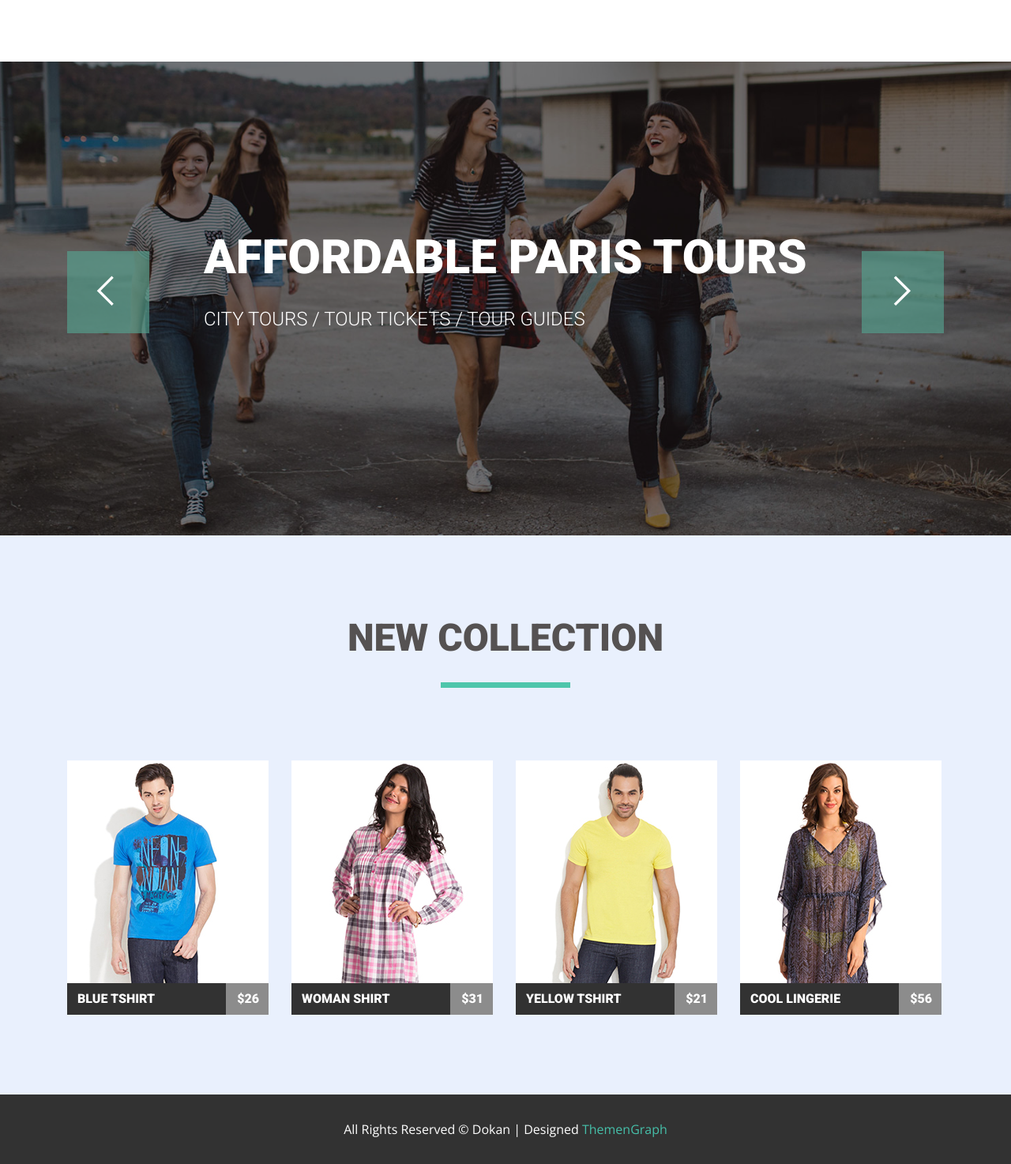
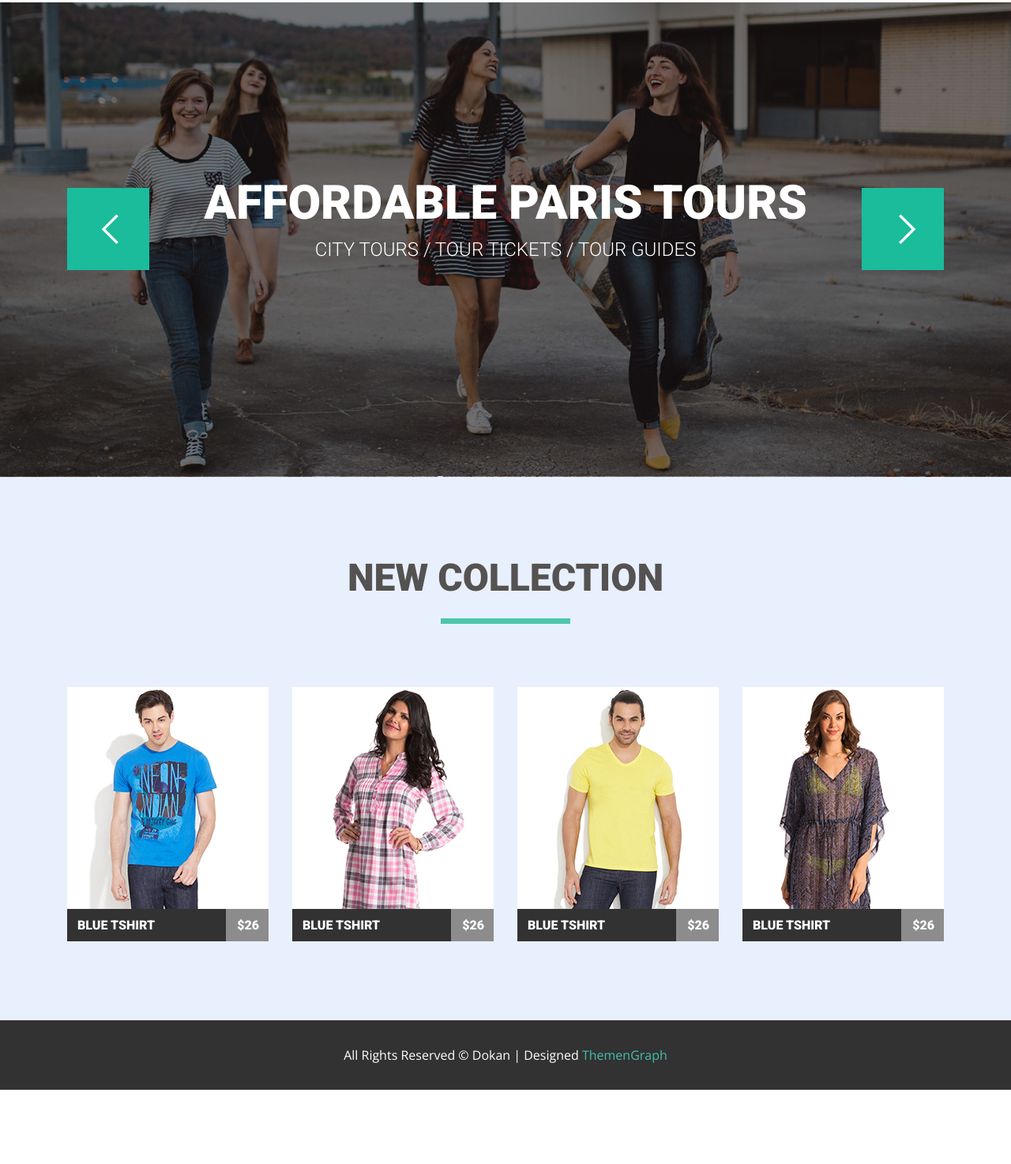
Before and after one commit to YagorlitskiyVyacheslav/goit-fe-course, a plain HTML site: page hw-05/index.html in a window 1280 px wide. Shown: the part 85-1559 px from the top of the page at 79% size. After the commit the page ends 1465 px from the top, so only its background shows below. Drawn offline with nearby package versions, Linux system fonts and the light colour scheme.

Commit message:
new version hw-05

```diff
--- a/hw-05/css/style.css
+++ b/hw-05/css/style.css
@@ -1,5 +1,9 @@
+html {
+    min-width: 1110px;;
+}
 body {
     margin: 0;
+    min-width: 100vw;
 }
 .container {
     width: 1110px;
@@ -10,13 +14,15 @@ img {
     width: 100%;
     height: auto;
 }
-.clearfix::after {
-    content: "";
+ul {
+    padding: 0;
+}
+li {
+    list-style-type: none;
+}
+.clearfix {
     display: table;
     clear: both;
-}
-ul {
-    padding-left: 0;
 }
 
 /* HEADER */
@@ -35,7 +41,7 @@ h1 {
     color: #0f0101;
     text-transform: uppercase;
 }
-.link1 {
+.link:hover {
     color: #1abc9c;
 }
 .link2 {
@@ -58,25 +64,22 @@ h1 {
     margin: 0;
     width: 465px;
     float: right;
-    padding-top: 5px;
 }
 nav {
-    margin-top: 37px;
-    margin-bottom: 102px;
+    padding: 35px 0;
 }
 
- /* SECTION ONE */
+/* MAIN SECTION ONE */
 
-.section-1 {
+.slider {
+    background-image: url(../image/slide41.jpg);
+    background-size: cover;
+    background-repeat: no-repeat;
+    background-position: center;
+    min-height: 601px;
     position: relative;
-    background-image: url(../image/slide41.jpg);
-    background-repeat: no-repeat;
-    background-size: cover;
-    background-position: top center;
-    min-width: 1110px;
-    min-height: 600px;
 }
-.section-1::after {
+.slider::before {
     content: "";
     position: absolute;
     width: 100%;
@@ -84,81 +87,78 @@ nav {
     top: 0;
     left: 0;
     background-color: rgba(0, 0, 2, 0.5);
-    z-index: 1;
 }
-.carousel-element-text {
+.text-wrapper {
+    text-align: center;
+}
+.wrapper-carousel {
     position: relative;
-    font-family: "Roboto", sans-serif;
-    color: #ffffff;
-    z-index: 2;
-    width: 1110px;
-    margin-left: auto;
-    margin-right: auto;
-    padding-top: calc(218px - 11px);
+    top: 209px;
 }
-
-.carousel-element-title {
+.title-carousel {
     font-size: 60px;
-    line-height: 82px;
-    margin: 0;
     font-weight: 900;
-    margin-bottom: 10px;
+    line-height: 1.5;
 }
-
-.carousel-element-signature {
+.par-carousel {
     font-size: 24px;
-    line-height: 54px;
-    margin: 0;
     font-weight: 300;
 }
-
-.wrapper {
-    display: inline-block;
-    margin-left: 65px;
-    margin-right: 65px;
+.par-carousel, .title-carousel {
+    margin: 0;
+    font-family: "Roboto";
+    color: rgb(255, 255, 255);
+    text-transform: uppercase;
 }
-
-.carousel-element-text::before,
-.carousel-element-text::after {
-    display: inline-block;
+.arrow {
+    position: absolute;
+    top: 26px;
+    background-color: rgb(26, 188, 156);
     width: 104px;
     height: 104px;
-    background-color: rgba(85, 162, 144, 0.65);
+    border: none;
     font-size: 100px;
     font-family: "Pe icon";
     cursor: pointer;
+    font-size: 100px;
+    color: rgb(255, 255, 255);
 }
-
-.carousel-element-text::before {
+.arrow:hover {
+    background-color: rgba(26, 188, 156, 0.7);
+}
+.arrow-left {
+    left: 0;
+}
+.arrow:last-child {
+    right: 0;
+}
+.arrow:last-child::before {
+    content: "\e684";
+}
+.arrow-left::before {
     content: "\e686";
 }
 
-.carousel-element-text::after {
-    content: "\e684";
+/* MAIN SECOND SECTION */
+
+.second-main-section {
+    padding-top: 92px;
+    padding-bottom: 100px;
+    background-color: #e9f0fd;
 }
-
-/* SECTOIN TWO */
-
-.section-2 {
-    background-color: #e9f0fd;
-    min-width: 1110px;
-    padding-top: 101px;
-    padding-bottom: 101px;
-}
-
-.section-2-title {
+.new-colection {
     font-size: 48px;
     font-family: "Roboto", sans-serif;
     font-weight: 900;
     text-align: center;
     color: #555252;
     margin: 0;
+    line-height: 1.5;
     position: relative;
-    padding-bottom: 35px;
-    margin-bottom: 92px;
+    padding-bottom: 22px;
+    margin-bottom: 80px;
 }
-
-.section-2-title::after {
+.new-colection::after {
     content: "";
     display: block;
     width: 164px;
@@ -169,145 +169,128 @@ nav {
     left: 50%;
     transform: translate(-50%, 0);
 }
-li {
-    list-style-type: none;
-}
-.collection-list {
+
+.colection-list {
     margin: 0 auto;
 }
-
-.float-left {
-    float: left;
-}
-
-.product-item:not(:first-child) {
-    margin-left: 29px;
-}
-
-.product-item {
+.colection-item {
+    width: 255px;
     position: relative;
 }
-
-figure {
-    margin: 0;
-    position: relative;
+.colection-item:last-child {
+    float: right;
 }
-
-.category {
-   width: 255px;
+.colection-item:not(:last-child) {
+    float: left;
+    margin-right: 30px;
 }
 
 .eclipse {
     position: absolute;
-    top: 0;
-    z-index: 2;
-    box-sizing: border-box;
-    border: 10px solid rgba(255, 255, 255, 0.65);
-    background-color: rgba(0, 0, 0, 0.55);
     height: 282px;
     width: 255px;
-    display: none;
-    text-align: center;
-}
-
-.product-item:hover .eclipse {
-    display: block;
-}
-.product-item:hover .signature-product {
-    background-image: linear-gradient(to right, #1abc9c 79%, #7fd9c7 21%);
+    top: 0;
+    background-color: rgba(0, 0, 0, 0.55);
+    border: 10px solid rgba(255, 255, 255, 0.65);
+    box-sizing: border-box;
+    padding-top: 80px;
+    opacity: 0;
 }
 
 .product-actions {
     box-sizing: border-box;
     border: 1px solid rgb(255, 255, 255);
-    width: 50px;
-    height: 50px;
-    display: inline-block;
-    margin-top: 0;
-    background-color: transparent;
+    float: left;
     cursor: pointer;
     color: #ffffff;
-}
-.product-actions:not(:last-child) {
-    margin-bottom: 9px;
-}
-.product-actions-1 {
-    margin-left: 5px;
-    margin-top: 79px;
-}
-
-.product-actions-2 {
-    width: 167px;
-    background-color: #323232;
-    opacity: 1;
-    color: #ffffff;
-    text-transform: uppercase;
-    font-family: "Open Sans", sans-serif;
     padding: 0;
 }
 
-.p-a-hover:hover {
-    background-color: #1abc9c;
+.product-actions:first-child, .product-actions:nth-child(2), .product-actions:nth-child(3) {
+    width: 50px;
+    height: 50px;
+    background-color: transparent;
+    margin-bottom: 9px;
+}
+.product-actions:nth-child(2), .product-actions:nth-child(3) {
+    margin-left: 9px;
+}
+.product-actions:last-child {
+    width: 100%;
+    height: 50px;
+    background-color: #323232;
+    text-transform: uppercase;
+    font-family: "Open Sans", sans-serif;
+}
+.add-to-card {
+    font-size: 14px;
+    line-height: 2.1;
+}
+.product-actions::before {
+    font-family: "Pe icon";
+    font-size: 30px;
+}
+.product-actions:first-child::before {
+    content: "\e642";
+}
+.product-actions:nth-child(2)::before {
+    content: "\e614";
+}
+.product-actions:nth-child(3)::before {
+    content: "\e66b";
+}
+.product-actions:last-child::before {
+    content: "\e66e";
+    float: left;
+    padding-left: 13px;
+}
+
+.wrapper-actions {
+    width: 168px;
+    margin: 0 auto;
+}
+
+.signature-product {
+    padding-left: 13px;
+    background-image: linear-gradient(to right, #323232 79%, #8c8c8c 21%);
+    position: absolute;
+    bottom: 0;
+    width: 242px;
+}
+.signature-product, .product-price {
+    padding-top: 11px;
+    padding-bottom: 11px;
+    font-weight: 900;
+    color: rgb(255, 255, 255);
+    text-transform: uppercase;
+    margin: 0;
+    font-family: "Roboto", sans-serif;
+}
+.colection-item:hover .signature-product {
+    background-image: linear-gradient(to right, #1abc9c 79%, #7fd9c7 21%);
+}
+.product-price {
+    position: absolute;
+    bottom: 0;
+    right: 0;
+    padding-right: 12px;
+}
+
+.colection-item:hover .eclipse {
+    opacity: 1;
+}
+.product-actions:not(:last-child):hover {
+    background-color: rgb(26, 188, 156);
     border: none;
 }
 
-.signature-product {
-    box-sizing: border-box;
-    position: absolute;
-    width: 255px;
-    bottom: 0;
-    text-transform: uppercase;
-    padding-left: 13px;
-    font-family: "Roboto", sans-serif;
-    font-weight: 900;
-    color: rgb(255, 255, 255);
-    background-image: linear-gradient(to right, #323232 79%, #8c8c8c 21%);
-    line-height: 40px;
-}
+/* FOOTER */
 
-.product-price {
-    float: right;
-    padding-right: 12px;
-}
-
-.p-a-1::before {
-    content: "\e642";
-}
-
-.p-a-2::before {
-    content: "\e614";
-}
-
-.p-a-3::before {
-    content: "\e66b";
-}
-
-.p-a-4::before {
-    content: "\e66e";
-    padding-top: 10px;
-}
-
-.p-a-1::before,
-.p-a-2::before,
-.p-a-3::before,
-.p-a-4::before {
-    font-family: "Pe icon";
-    font-size: 30px;
-    line-height: 32px;
-}
-
-.text-icon {
-    line-height: 32px;
-    float: right;
-    margin-right: 18px;
-}
-
-footer {
+.footer-info {
     background-color: #323232;
     height: 88px;
 }
-
-.footer-text {
+.footer-par {
     margin: 0;
     font-size: 16px;
     font-family: "Open Sans", sans-serif;
@@ -315,7 +298,7 @@ footer {
     line-height: 88px;
     text-align: center;
 }
-
-.footer-signature {
+.footer-link {
     color: #46bfa9;
+    text-decoration: none;
 }
--- a/hw-05/index.html
+++ b/hw-05/index.html
@@ -14,7 +14,7 @@
 
 <body>
     <header class="container">
-        <nav class="clearfix">
+        <nav>
             <h1 class="inline-block"><a href="#" class="logo"><img src="image/mart.png" alt=""></a></h1>
             <ul class="inline-block list">
                 <li class="inline-block list-item"><a href="#" class="link link1">Home</a></li>
@@ -27,79 +27,81 @@
         </nav>
     </header>
     <main>
-        <section class="section-1">
-            <div class="carousel-element-text container">
-                <div class="wrapper">
-                    <h2 class="carousel-element-title">AFFORDABLE PARIS TOURS</h2>
-                    <p class="carousel-element-signature">CITY TOURS &#47; TOUR TICKETS &#47; TOUR GUIDES</p>
+        <section class="first-main-section">
+            <div class="slider">
+            <div class="container wrapper-carousel">
+            <div class="text-wrapper">
+                <h2 class="title-carousel">AFFORDABLE PARIS TOURS</h2>
+                <p class="par-carousel">CITY TOURS / TOUR TICKETS / TOUR GUIDES</p>
+            </div>
+            <button class="arrow arrow-left"></button>
+            <button class="arrow"></button>
         </div>
     </div>
         </section>
-        <section class="section-2"><div class="container">
-            <h2 class="section-2-title">NEW COLLECTION</h2>
-            <ul class="collection-list clearfix">
-                <li class="float-left product-item">
+        <section class="second-main-section">
+            <div class="container">
+                <h2 class="new-colection">NEW COLLECTION</h2>
+                <ul class="colection-list clearfix">
+                    <li class="colection-item">
                         <div class="eclipse">
-                        <button class="product-actions p-a-1 p-a-hover"></button>
-                        <button class="product-actions p-a-2 product-actions-1 p-a-hover"></button>
-                        <button class="product-actions p-a-3 product-actions-1 p-a-hover"></button>
-                        <button class="product-actions p-a-4 product-actions-2">
-                            <span class="text-icon">add to cart</span>
-                        </button>
+                            <div class="wrapper-actions clearfix">
+                            <button class="product-actions"></button>
+                            <button class="product-actions"></button>
+                            <button class="product-actions"></button>
+                            <button class="product-actions"><span class="add-to-card">add to cart</span></button>
                         </div>
-                    <figure><img src="image/category-1.jpg" alt="" class="category">
-                        <figcaption class="signature-product">Blue Tshirt<span class="product-price">&#36;26</span>
-                        </figcaption>
-                    </figure>
+                        </div>
+                        <img src="image/category-1.jpg" alt="" class="product-image">
+                        <p class="signature-product clearfix">Blue Tshirt</p>
+                        <p class="product-price">&#36;26</p>
                     </li>
-                <li class="float-left product-item">
+                    <li class="colection-item">
                         <div class="eclipse">
-                        <button class="product-actions p-a-1 p-a-hover"></button>
-                        <button class="product-actions p-a-2 product-actions-1 p-a-hover"></button>
-                        <button class="product-actions p-a-2 product-actions-1 p-a-3 p-a-hover"></button>
-                        <button class="product-actions p-a-4 product-actions-2">
-                            <span class="text-icon">add to cart</span>
-                        </button>
+                            <div class="wrapper-actions clearfix">
+                                <button class="product-actions"></button>
+                                <button class="product-actions"></button>
+                                <button class="product-actions"></button>
+                                <button class="product-actions"><span class="add-to-card">add to cart</span></button>
                             </div>
-                    <figure><img src="image/category-2.jpg" alt="" class="category">
-                        <figcaption class="signature-product"> WOMAN shirt<span class="product-price">&#36;31</span>
-                        </figcaption>
-                    </figure>
+                        </div>
+                        <img src="image/category-2.jpg" alt="" class="product-image">
+                        <p class="signature-product clearfix">Blue Tshirt</p>
+                        <p class="product-price">&#36;26</p>
                     </li>
-                <li class="float-left product-item">
+                    <li class="colection-item">
                         <div class="eclipse">
-                        <button class="product-actions p-a-1 p-a-hover"></button>
-                        <button class="product-actions p-a-2 product-actions-1 p-a-hover"></button>
-                        <button class="product-actions p-a-3 product-actions-1 p-a-hover"></button>
-                        <button class="product-actions p-a-4 product-actions-2">
-                            <span class="text-icon">add to cart</span>
-                        </button>
+                            <div class="wrapper-actions clearfix">
+                                <button class="product-actions"></button>
+                                <button class="product-actions"></button>
+                                <button class="product-actions"></button>
+                                <button class="product-actions"><span class="add-to-card">add to cart</span></button>
                             </div>
-                    <figure> <img src="image/category-3.jpg" alt="" class="category">
-                        <figcaption class="signature-product">YELLOW Tshirt<span class="product-price">&#36;21</span>
-                        </figcaption>
-                    </figure>
+                        </div>
+                        <img src="image/category-3.jpg" alt="" class="product-image">
+                        <p class="signature-product clearfix">Blue Tshirt</p>
+                        <p class="product-price">&#36;26</p>
                     </li>
-                <li class="float-left product-item">
+                    <li class="colection-item">
                         <div class="eclipse">
-                        <button class="product-actions p-a-1 p-a-hover"></button>
-                        <button class="product-actions p-a-2 product-actions-1 p-a-hover"></button>
-                        <button class="product-actions p-a-3  product-actions-1 p-a-hover"></button>
-                        <button class="product-actions p-a-4  product-actions-2">
-                            <span class="text-icon">add to cart</span>
-                        </button>
+                            <div class="wrapper-actions clearfix">
+                                <button class="product-actions"></button>
+                                <button class="product-actions"></button>
+                                <button class="product-actions"></button>
+                                <button class="product-actions"><span class="add-to-card">add to cart</span></button>
                             </div>
-                    <figure><img src="image/category-4.jpg" alt="" class="category">
-                        <figcaption class="signature-product">Cool lingerie<span class="product-price">&#36;56</span>
-                        </figcaption>
-                    </figure>
+                        </div>
+                        <img src="image/category-4.jpg" alt="" class="product-image">
+                        <p class="signature-product clearfix">Blue Tshirt</p>
+                        <p class="product-price">&#36;26</p>
                     </li>
-            </ul></div>
+                </ul>
+            </div>
         </section>
     </main>
-    <footer>
-        <p class="footer-text">All Rights Reserved &#169; Dokan &#124; Designed <span
-                class="footer-signature">ThemenGraph</span></p>
+    <footer class="footer-info"><div class="container">
+        <p class="footer-par">All Rights Reserved &#169; Dokan &#124; Designed <a href="#" class="footer-link">ThemenGraph</a></p>
+    </div>
     </footer>
 </body>
 
```
Lines whose indentation alone changed are shown as unchanged.
